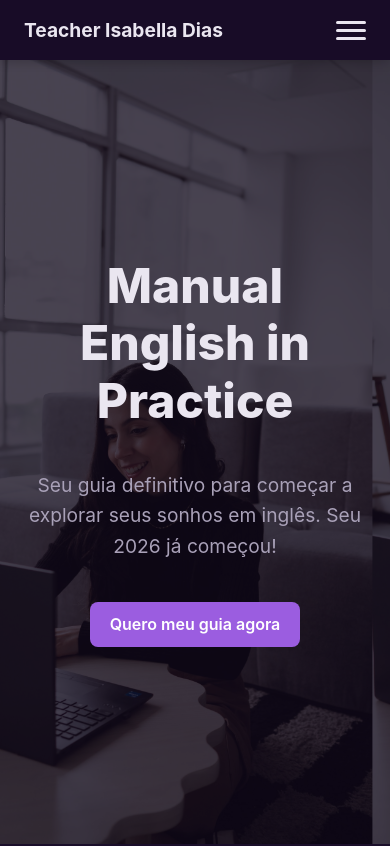
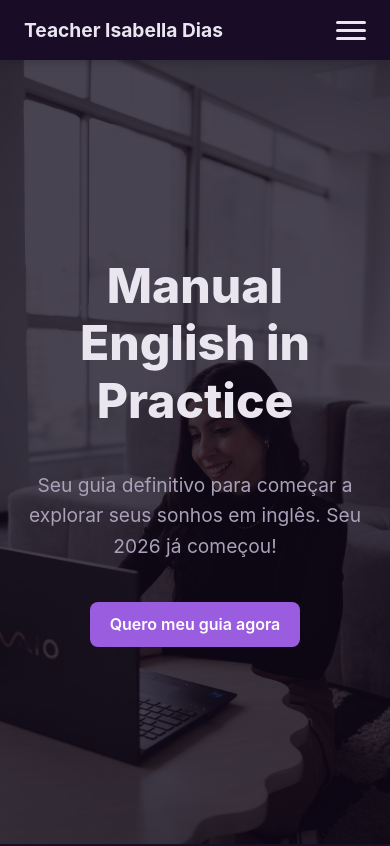
Before and after one commit to guimaarques/enschool-website, a plain HTML site: page mep/index.html in a window 390 px wide. Shown: the top 846 px of the page. Drawn offline with Linux system fonts and the light colour scheme.

Commit message:
feat: responsive correction

```diff
--- a/style.css
+++ b/style.css
@@ -703,6 +703,11 @@ a:hover {
         max-width: 600px;
     }
 }
+@media (max-width: 1024px) {
+    .secao-destaque {
+        background-position: center; /* Centraliza a imagem de fundo em telas menores */
+    }
+}
 
 @media (max-width: 768px) {
     body {
```
